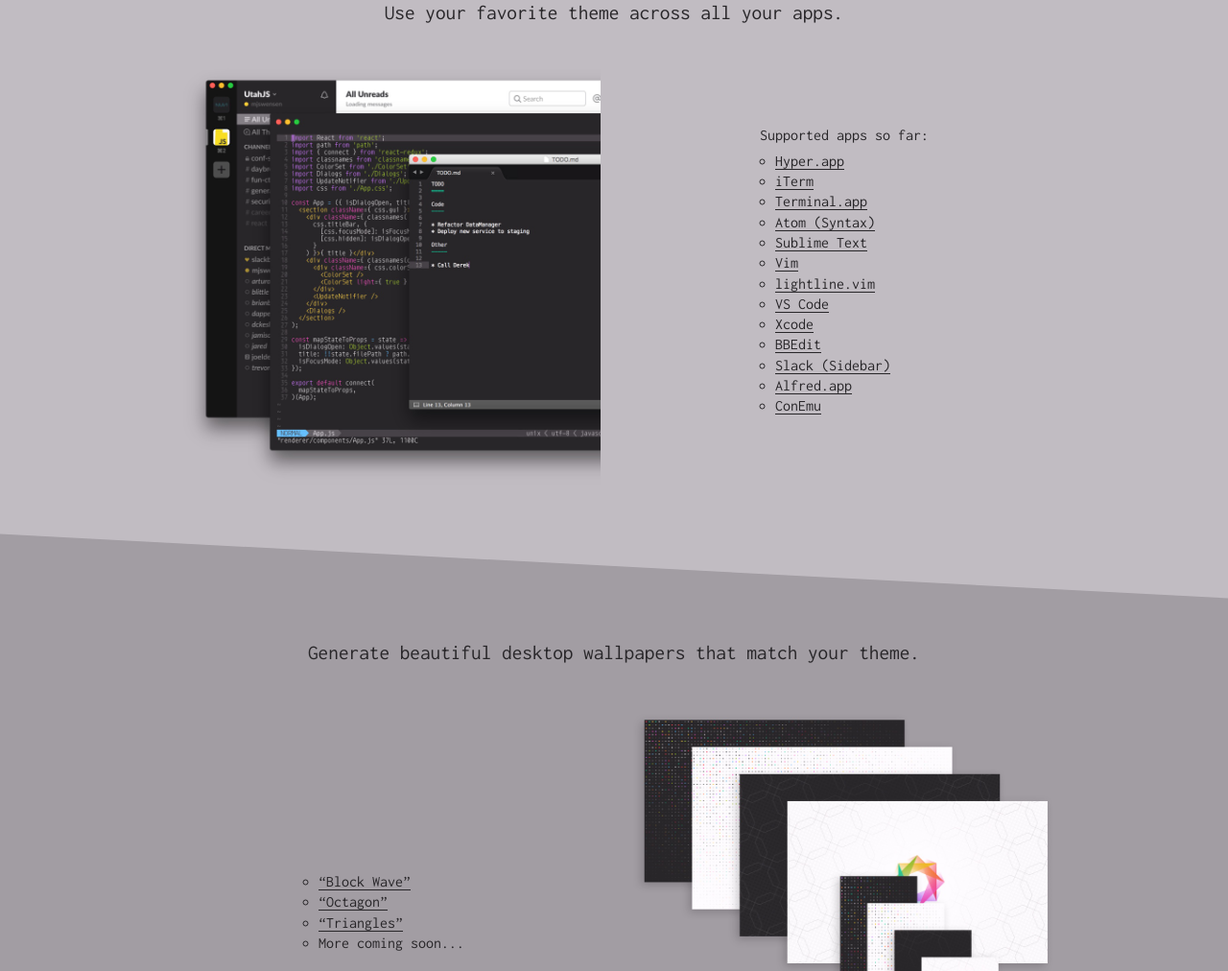
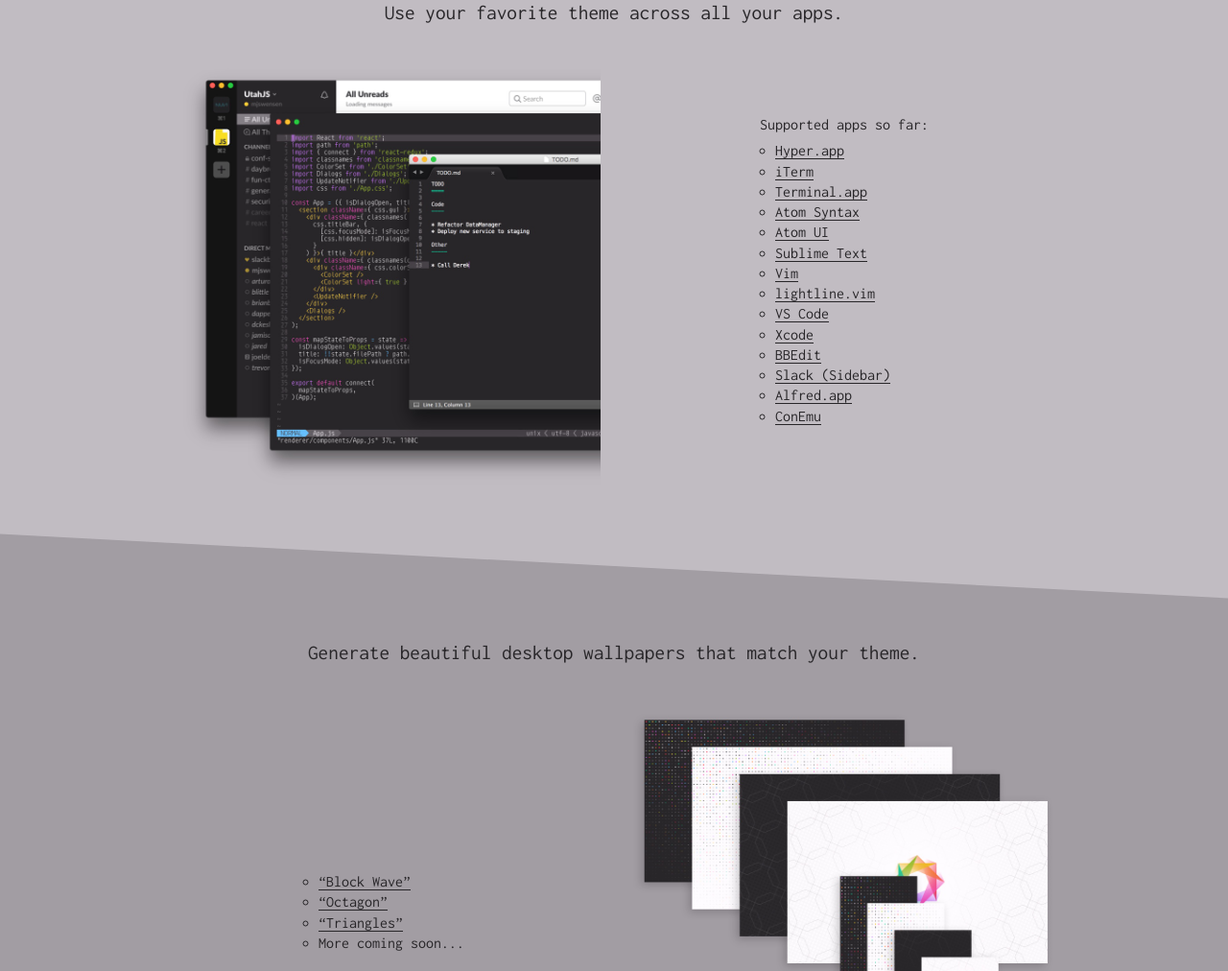
Before and after one commit to themerdev/themer-site, a website: page index.html in a window 1280 px wide. Shown: the part 1709-2721 px from the top of the page at 96% size. Drawn offline with nearby package versions, Linux system fonts and the light colour scheme; a script that the page names is missing.

Commit message:
Adding link to Atom UI theme generator.

```diff
--- a/index.html
+++ b/index.html
@@ -119,7 +119,8 @@
                 <li><a class="link" href="https://github.com/mjswensen/themer-hyper">Hyper.app</a></li>
                 <li><a class="link" href="https://github.com/mjswensen/themer-iterm">iTerm</a></li>
                 <li><a class="link" href="https://github.com/mjswensen/themer-terminal">Terminal.app</a></li>
-                <li><a class="link" href="https://github.com/mjswensen/themer-atom-syntax">Atom (Syntax)</a></li>
+                <li><a class="link" href="https://github.com/mjswensen/themer-atom-syntax">Atom Syntax</a></li>
+                <li><a class="link" href="https://github.com/mjswensen/themer-atom-ui">Atom UI</a></li>
                 <li><a class="link" href="https://github.com/mjswensen/themer-sublime-text">Sublime Text</a></li>
                 <li><a class="link" href="https://github.com/mjswensen/themer-vim">Vim</a></li>
                 <li><a class="link" href="https://github.com/mjswensen/themer-vim-lightline">lightline.vim</a></li>
```
